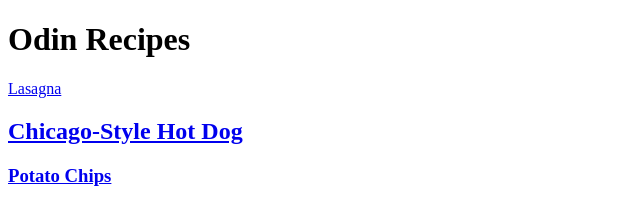
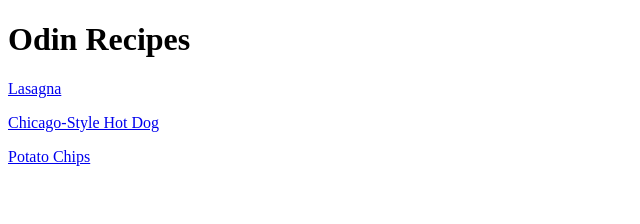
Before and after one commit to Lacoste32/odin-recipes, a plain HTML site: page index.html in a window 1280 px wide. Shown: the whole page, without its empty margins (0-640 px from the left). Drawn offline with Linux system fonts and the light colour scheme.

Commit message:
Fix heading

```diff
--- a/index.html
+++ b/index.html
@@ -7,8 +7,8 @@
     </head>
     <body>
         <h1>Odin Recipes</h1>
-        <h><a href="lasagna.html">Lasagna</a></h>
-        <h2><a href="hotdog.html">Chicago-Style Hot Dog</a></h2>
-        <h3><a href="template.html">Potato Chips</a></h3>
+            <p><a href="lasagna.html">Lasagna</a></p>
+            <p><a href="hotdog.html">Chicago-Style Hot Dog</a><p>
+            <p><a href="template.html">Potato Chips</a></p>
     </body>
 </html>
```
Also changed, not shown: recipes/hotdog.html (renamed from hotdog.html), recipes/lasagna.jpeg (deleted), recipes/template.html (renamed from template.html).
